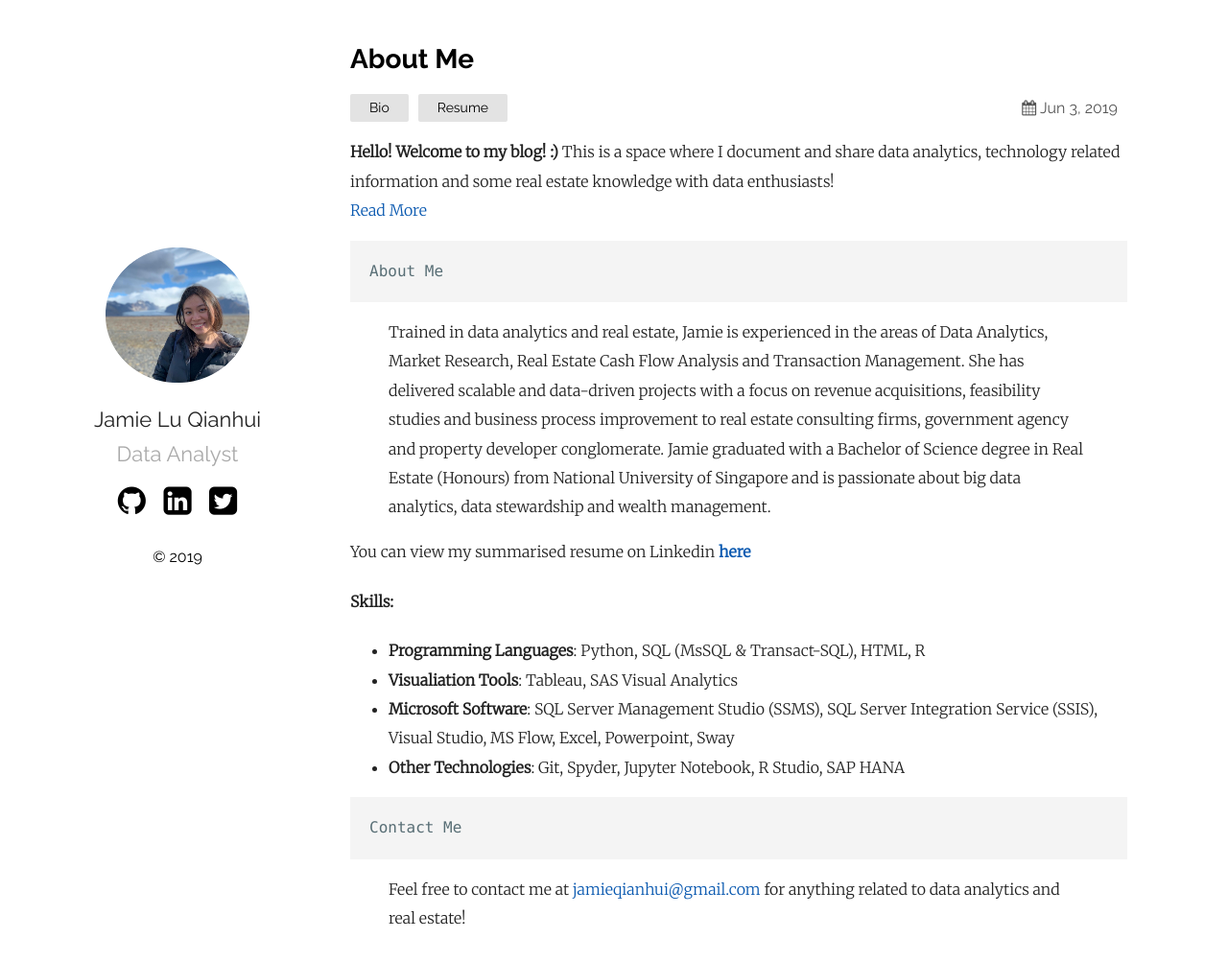
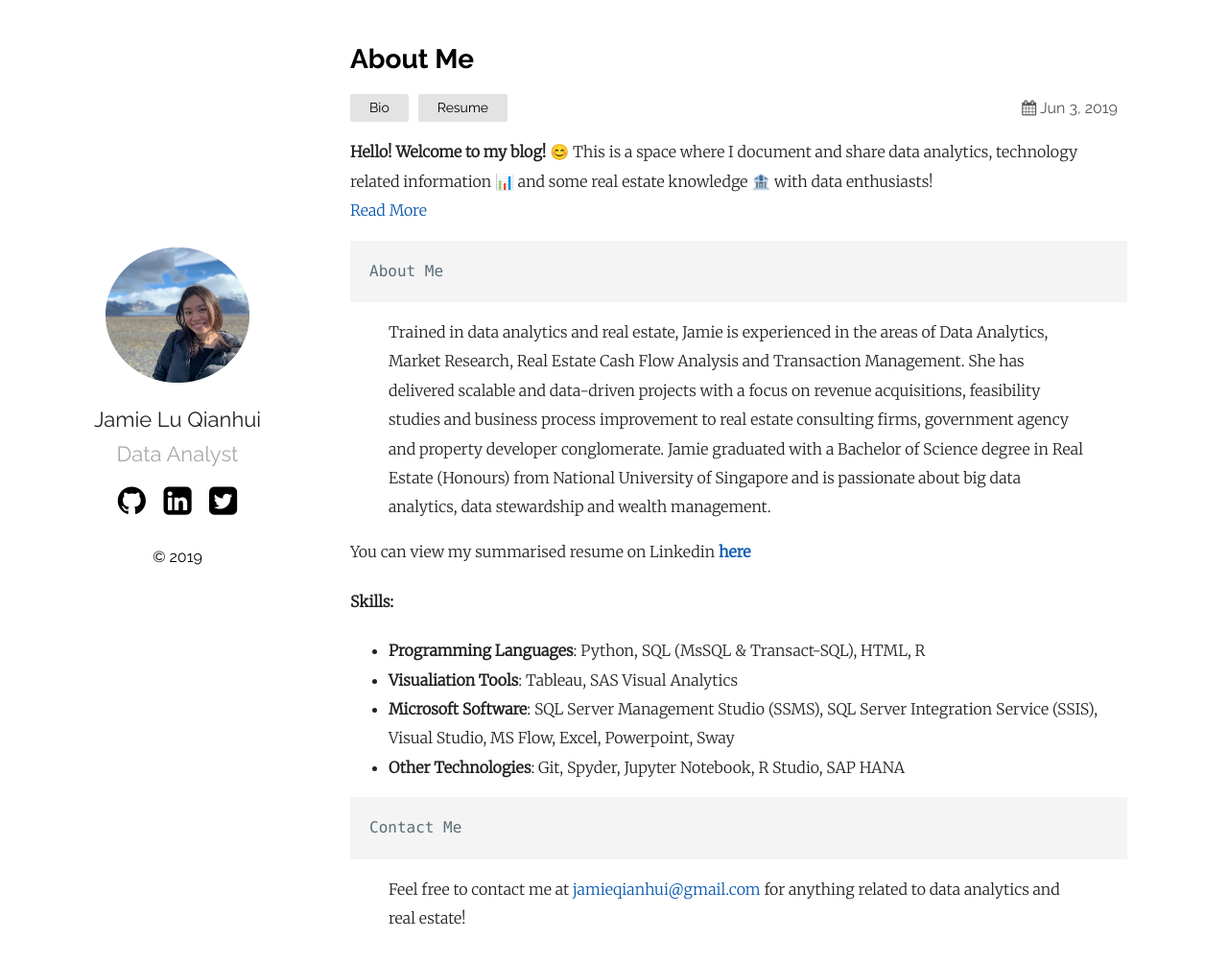
Before and after one commit to jamieqianhui/jamieqianhui.github.io, a Jekyll site: the page built from _posts/2019-06-03-About-Me.markdown, in a window 1280 px wide and 1017 px high. Shown: the top 1003 px of the window at 96% size. Built offline with Jekyll 4.4.1, drawn with Linux system fonts in a browser that asks for light colours.

````diff
--- a/_posts/2019-06-03-About-Me.markdown
+++ b/_posts/2019-06-03-About-Me.markdown
@@ -4,8 +4,8 @@ title:  "About Me"
 date:   2019-06-03 13:24:36 +0800
 categories: Bio Resume
 ---
-**Hello! Welcome to my blog! :)** This is a space where I document and share
- data analytics, technology related information and some real estate knowledge with data enthusiasts! <br> [Read More][Read-more]
+**Hello! Welcome to my blog! 😊** This is a space where I document and share
+ data analytics, technology related information 📊 and some real estate knowledge 🏦 with data enthusiasts! <br> [Read More][Read-more]
 
 ```python
 About Me
````
